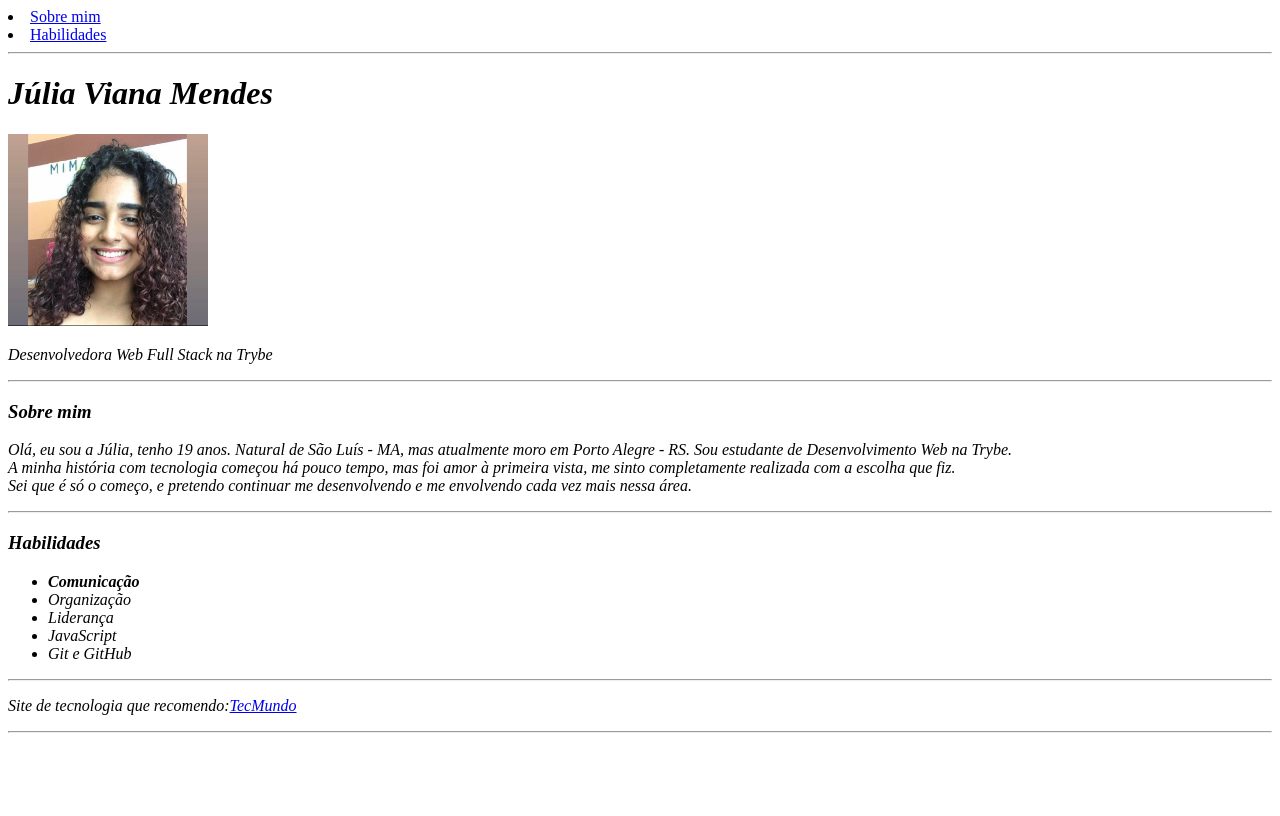
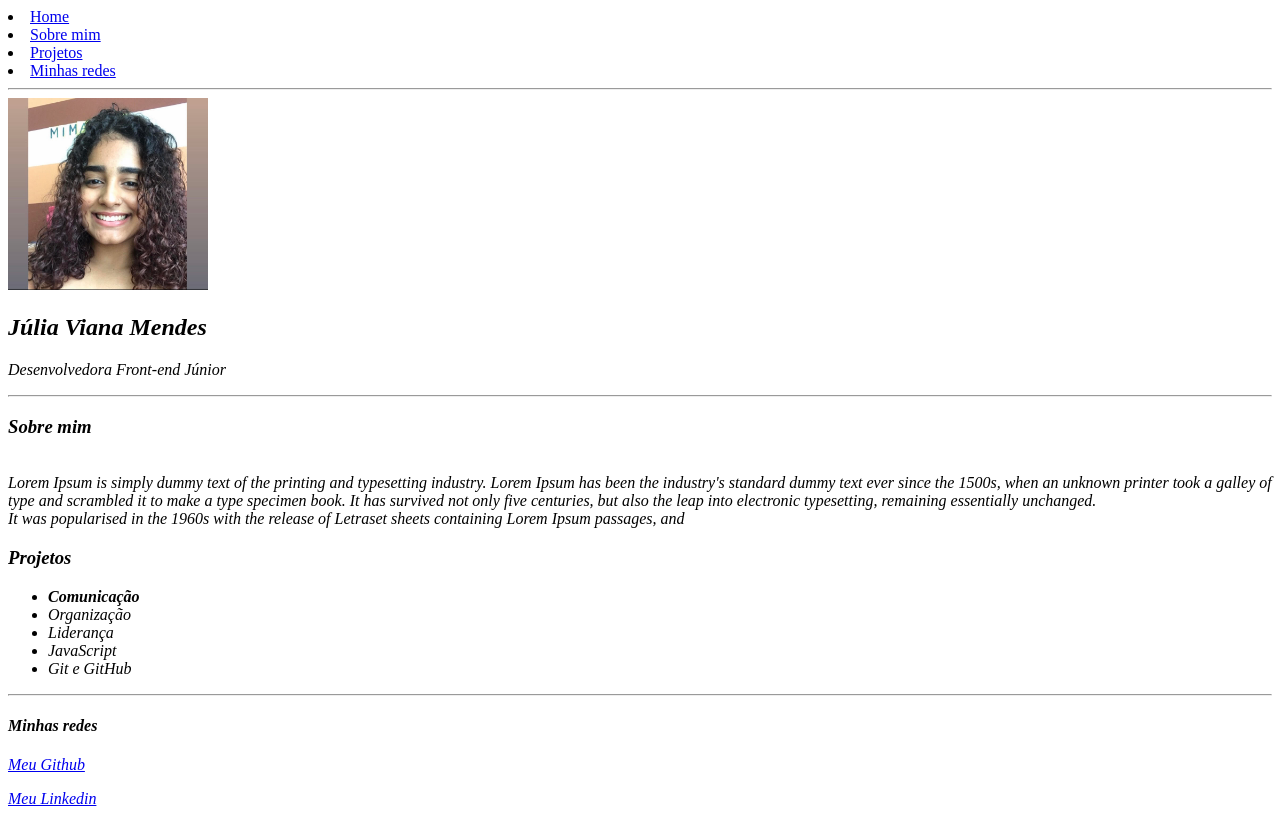
Before and after one commit to JuliaV05/juliav05.github.io, a plain HTML site: page index.html in a window 1280 px wide. Drawn offline with Linux system fonts and the light colour scheme.

Commit message:
Adicionando mudanças ao site

```diff
--- a/index.html
+++ b/index.html
@@ -6,18 +6,23 @@
       <title>Portfólio Júlia </title>
   </head>
   <body>
-      <li> <a href="#aboutme">Sobre mim</a> </li>
-      <li> <a href="#hability">Habilidades</a></li>
+    <header>
+      <li> <a href="#home">Home</a></li>
+      <li> <a href="#aboutme">Sobre mim</a></li>
+      <li> <a href="#projects">Projetos</a></li>
+      <li> <a href="#network" >Minhas redes</a></li>
+    </header>
   <hr>
+    <section id="home">
+      <img src="/unnamed.jpg" alt="foto de perfil para portfolio" width="200px">
       <h1> <em>Júlia Viana Mendes</em></h1>
-      <img src="/unnamed.jpg" alt="foto de perfil para portfolio" width="200px">
-      <p> <i>Desenvolvedora Web Full Stack na Trybe</p>
+      <p> <i>Desenvolvedora Front-end Júnior</p>
+    </section>
   <hr>
-  <h3><i>Sobre mim</i></h3>
-  <p>Olá, eu sou a Júlia, tenho 19 anos. Natural de São Luís - MA, mas atualmente moro em Porto Alegre - RS. Sou estudante de Desenvolvimento Web na Trybe. <br> A minha história com tecnologia começou há pouco tempo, mas foi amor à primeira vista, me sinto completamente realizada com a escolha que fiz. <br>
-  Sei que é só o começo, e pretendo continuar me desenvolvendo e me envolvendo cada vez mais nessa área.</p>
-  <hr>
-    <h3> <i id="hability">Habilidades </i></h3>
+  <h3 id="aboutme"><i>Sobre mim</i></h3>
+  <br>Lorem Ipsum is simply dummy text of the printing and typesetting industry. Lorem Ipsum has been the industry's standard dummy text ever since the 1500s, when an unknown printer took a galley of type and scrambled it to make a type specimen book. It has survived not only five centuries, but also the leap into electronic typesetting, remaining essentially unchanged.</br> It was popularised in the 1960s with the release of Letraset sheets containing Lorem Ipsum passages, and </br></p>
+
+    <h3> <i id="projects">Projetos </i></h3>
   <ul>
       <li><strong>Comunicação</strong></li>
       <li>Organização</li>
@@ -26,8 +31,11 @@
       <li>Git e GitHub</li>
   </ul>
   <hr>
-   <p>Site de tecnologia que recomendo:<a href="//www.tecmundo.com.br" target="_blank">TecMundo</a></p>
-  <hr>
+
+  <footer id="network"> <h4>Minhas redes</h4>
+   <p><a href="https://github.com/JuliaV05" target="_blank">Meu Github</a></p>
+   <a href="https://www.linkedin.com/in/julia-viana05/">Meu Linkedin</a>
+  </footer>
 
   </body>
   </html>
```
